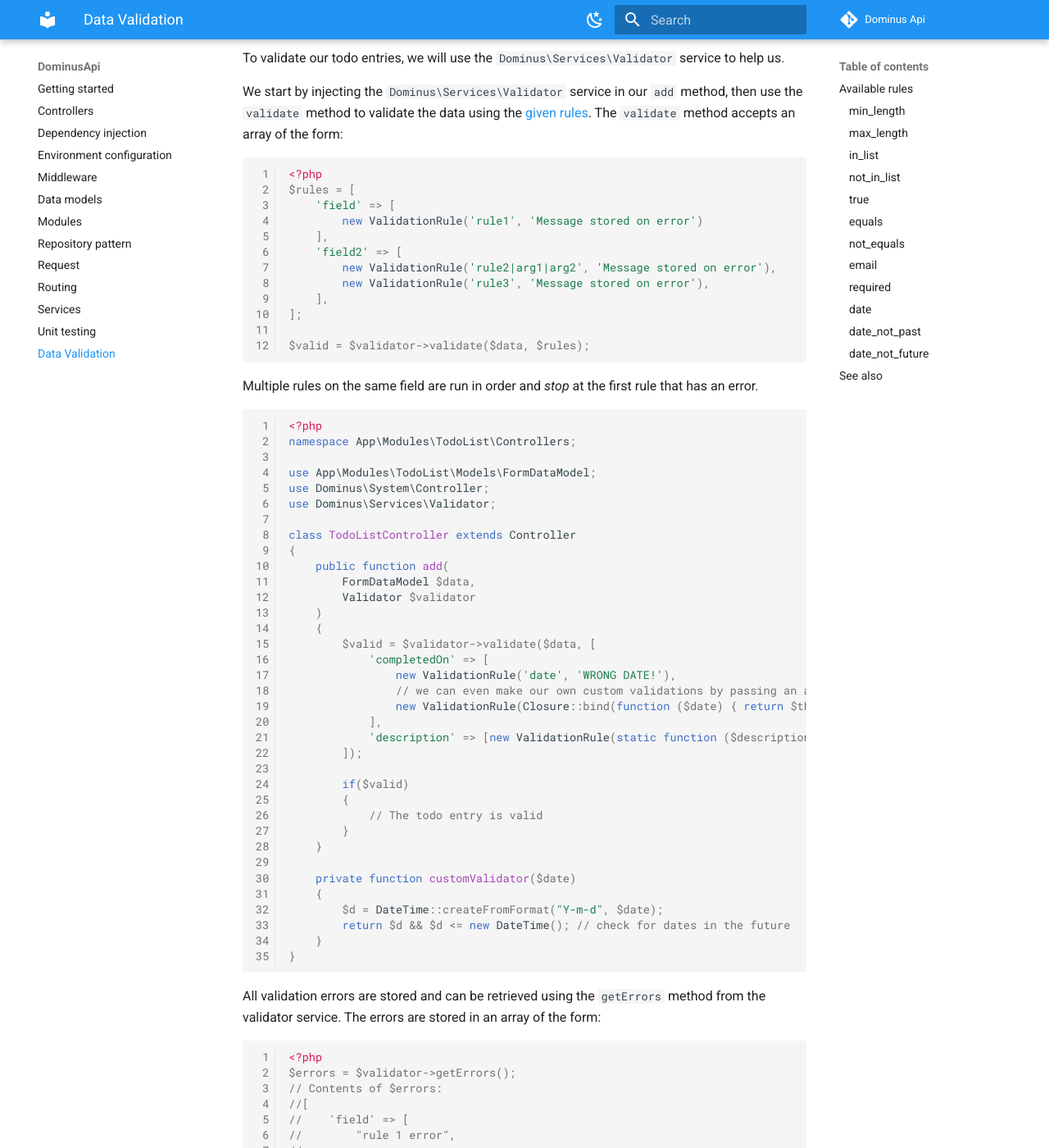
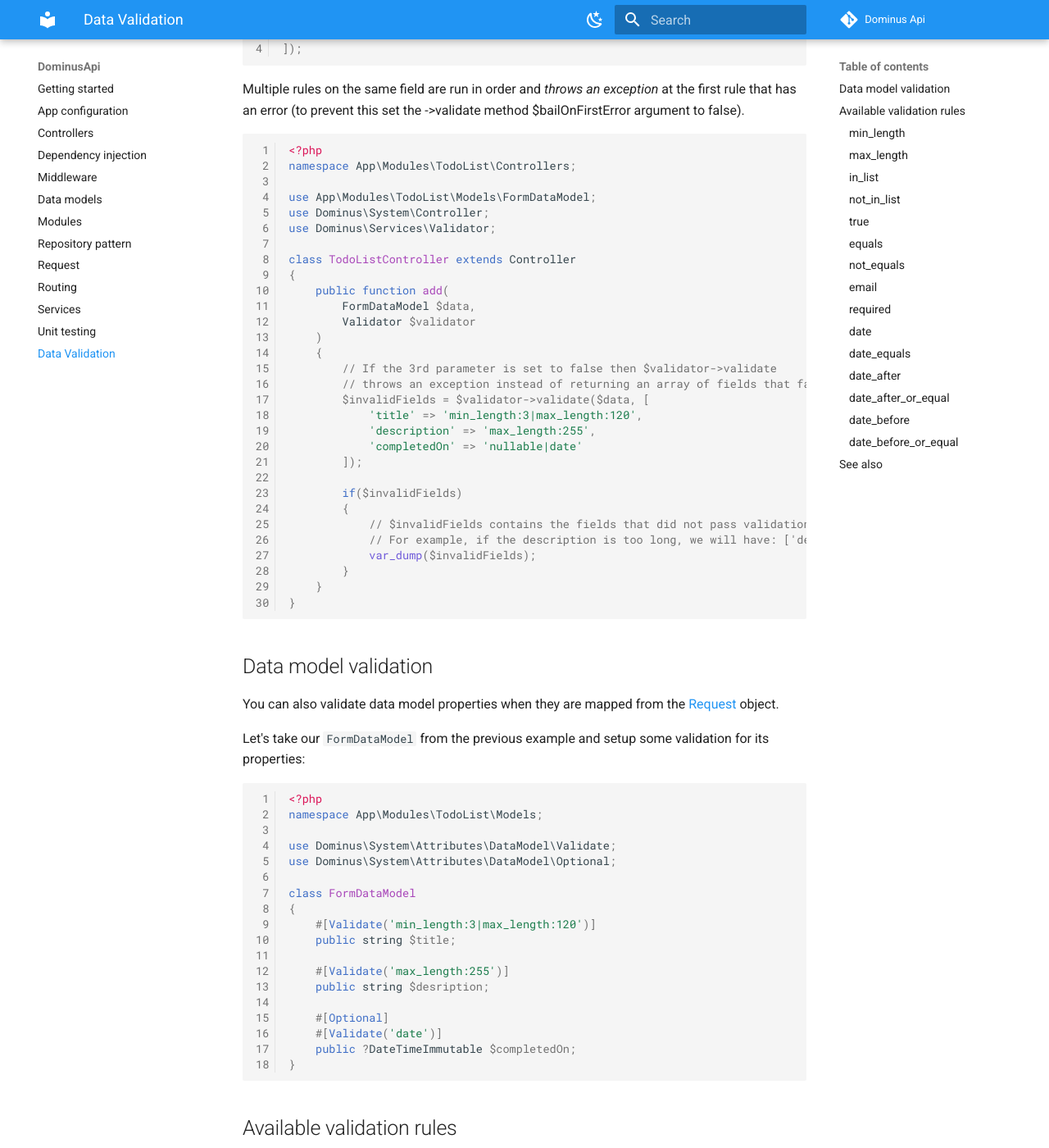
Before and after one commit to daniel1919-00/DominusApi, an MkDocs documentation site: the page built from docs/docs/validation.md, in a window 1280 px wide and 1400 px high, scrolled down 785 px. Shown: the whole window at 82% size. Built offline with MkDocs 1.6.1 and Material for MkDocs 9.7.7, drawn with Linux system fonts in a browser that asks for light colours; comment, search, counter and statistics services are not loaded; some of the changed text lies outside the part shown.

Commit message:
* updated docs

````diff
--- a/docs/docs/validation.md
+++ b/docs/docs/validation.md
@@ -17,41 +17,22 @@ use Dominus\System\Attributes\RequestMethod;
 class TodoListController extends Controller
 {
     #[RequestMethod('GET')]
-    public function list()
-    {
-        return [
-            'item 1',
-            'item 2',
-            'item 3'
-        ];
-    }
-
-    public function add()
-    {
-        ...
-    }
+    public function list() {} // retrieves the todo items
+    public function add() {} // adds items to the list
 }
 ```
 
 To validate our todo entries, we will use the `Dominus\Services\Validator` service to help us.
 
-We start by injecting the `Dominus\Services\Validator` service in our `add` method, then use the `validate` method to validate the data using the [given rules](#available-rules).
+We start by injecting the `Dominus\Services\Validator` service in our `add` method, then use the `validate` method to validate the data using the [given rules](#available-validation-rules).
 The `validate` method accepts an array of the form:
 ``` php
 <?php
-$rules = [
-    'field' => [
-        new ValidationRule('rule1', 'Message stored on error')
-    ],
-    'field2' => [
-        new ValidationRule('rule2|arg1|arg2', 'Message stored on error'),
-        new ValidationRule('rule3', 'Message stored on error'),
-    ],
-];
-
-$valid = $validator->validate($data, $rules);
+$invalidFields = $validator->validate($data, [
+    'request_field' => 'date|date_after:tomorrow'
+]);
 ```
-Multiple rules on the same field are run in order and *stop* at the first rule that has an error.
+Multiple rules on the same field are run in order and *throws an exception* at the first rule that has an error (to prevent this set the ->validate method $bailOnFirstError argument to false).
 
 ``` php
 <?php
@@ -68,52 +49,61 @@ class TodoListController extends Controller
         Validator $validator
     )
     {
-        $valid = $validator->validate($data, [
-            'completedOn' => [
-                new ValidationRule('date', 'WRONG DATE!'),
-                // we can even make our own custom validations by passing an anonymous function
-                new ValidationRule(Closure::bind(function ($date) { return $this->customValidator($date); }, $this) , 'CUSTOM VALIDATOR FAIL')
-            ],
-            'description' => [new ValidationRule(static function ($description) { return strlen($description) < 100; }, 'Description too large!')]
+        // If the 3rd parameter is set to false then $validator->validate
+        // throws an exception instead of returning an array of fields that failed 1 or more rules
+        $invalidFields = $validator->validate($data, [
+            'title' => 'min_length:3|max_length:120',
+            'description' => 'max_length:255',
+            'completedOn' => 'nullable|date'
         ]);
 
-        if($valid)
+        if($invalidFields)
         {
-            // The todo entry is valid
+            // $invalidFields contains the fields that did not pass validation and the corresponding rules that failed.
+            // For example, if the description is too long, we will have: ['description' => ['max_length']]
+            var_dump($invalidFields);
         }
-    }
-
-    private function customValidator($date)
-    {
-        $d = DateTime::createFromFormat("Y-m-d", $date);
-        return $d && $d <= new DateTime(); // check for dates in the future
     }
 }
 ```
 
-All validation errors are stored and can be retrieved using the `getErrors` method from the validator service.
-The errors are stored in an array of the form:
+## Data model validation
+
+You can also validate data model properties when they are mapped from the [Request](request.md) object.
+
+Let's take our `FormDataModel` from the previous example and setup some validation for its properties:
+
 ``` php
 <?php
-$errors = $validator->getErrors();
-// Contents of $errors:
-//[
-//    'field' => [
-//        "rule 1 error",
-//        ...
-//        "rule n error"
-//    ],
-//    ...
-//    'field n' => [...]
-//]
+namespace App\Modules\TodoList\Models;
+
+use Dominus\System\Attributes\DataModel\Validate;
+use Dominus\System\Attributes\DataModel\Optional;
+
+class FormDataModel
+{
+    #[Validate('min_length:3|max_length:120')]
+    public string $title;
+
+    #[Validate('max_length:255')]
+    public string $desription;
+
+    #[Optional]
+    #[Validate('date')]
+    public ?DateTimeImmutable $completedOn;
+}
 ```
 
-The `getErrors` method also accepts an optional filter in order to get the errors for a specific field.
 
-## Available rules
+## Available validation rules
 
 Below is a list of all the available validation rules.
-Rule arguments are separated by the following character: `|`.
+
+Rules are separated using the pipe character `|`
+
+Rule arguments are separated by a semicolon: `:`.
+
+Example: `min_length:5|max_length:200`
 
 * [min_length](#minlength)
 * [max_length](#maxlength)
@@ -125,28 +115,44 @@ Rule arguments are separated by the following character: `|`.
 * [required](#required)
 * [email](#email)
 * [date](#date)
-* [date_not_past](#datenotpast)
-* [date_not_future](#datenotfuture)
+* [date_equals](#dateequals)
+* [date_after](#dateafter)
+* [date_after_or_equal](#dateafterorequal)
+* [date_before](#datebefore)
+* [date_before_or_equal](#datebeforeorequal)
 
 ### min_length
-`min_length|5`
+`min_length:[length]`
 
 Verifies that the field value is *greater than or equal* to the given length.
 
+Positional Arguments:
+* [Required] the minimum length. Example: `min_length:10`
+
 ### max_length
-`max_length|120`
+`max_length:[length]`
 
 Verifies that the field value is *less than or equal* to the given length.
 
+Positional Arguments:
+* [Required] the maximum length. Example: `min_length:200`
+
 ### in_list
-`in_list|<value1>, <value2>, <value3>`
+`in_list:[comma separated items]`
 
 Verifies that the field value *is* contained in the given list.
 
+Positional Arguments:
+* [Required] A list of items to check the validated field against. Example: `in_list:item1, item2, item3`
+
 ### not_in_list
-`not_in_list|<value1>, <value2>, <value3>`
+`not_in_list:[comma separated items]`
 
 Verifies that the field value *is not* contained in the given list.
+
+Positional Arguments:
+* [Required] A list of items to check the validated field against. Example: `in_list:item1, item2, item3`
+
 
 ### true
 `true`
@@ -154,14 +160,20 @@ Verifies that the field value *is not* contained in the given list.
 Verifies that the field value has a `true` boolean value.
 
 ### equals
-`equals|<static-value>`
+`equals:[value]`
 
 Verifies that the field value equals the provided static value.
 
+Positional Arguments:
+* [Required] The value to check the validated field against. Example: `equals:27`
+
 ### not_equals
-`not_equals|<static-value>`
+`not_equals:[value]`
 
 Verifies that the field value does not equal the provided static value.
+
+Positional Arguments:
+* [Required] The value to check the validated field against. Example: `not_equals:27`
 
 ### email
 `email`
@@ -175,26 +187,55 @@ If you need more advanced validation, you may want to use a custom validator.
 Verifies that the field exists and is not empty.
 
 ### date
-`date|<date-format>`
+`date:[format]`
 
-Verifies that the date is valid under the DateTime class.
-By default, the `Y-m-d` date format is assumed.
-You can change the parsed format by passing it along with the rule like so: `date|d-m-Y`.
+The validated field value will be verified by using the PHP `strtotime` function.
 
-### date_not_past
-`date_not_past|<date-format>`
+Positional Arguments:
+* [Optional] format to validate against. Example: `date:Y-m-d`
 
-Verifies that the date is valid under the DateTime class and is not in the past.
-By default, the `Y-m-d` date format is assumed.
-You can change the parsed format by passing it along with the rule like so: `date_not_past|d-m-Y`.
+### date_equals
+`date_equals:[datetime]:[format]`
 
-### date_not_future
-`date_not_future|<date-format>`
+The validated field must be equal to the given date. The dates will be parsed and validated by the PHP `strtotime` function.
 
-Verifies that the date is valid under the DateTime class and is not in the future.
-By default, the `Y-m-d` date format is assumed.
-You can change the parsed format by passing it along with the rule like so: `date_not_future|d-m-Y`.
+Positional Arguments:
+* [Optional] a string that can be parsed by the PHP `strtotime` function. Example: `date_equals:+2 days`
+* [Optional] compares the dates using the given date format. Example: `date_equals:+2 days:Y-m-d H\:i`
+
+### date_after
+`date_after:[datetime]`
+
+The validated field must be a value after the given date. The dates will be parsed and validated by the PHP `strtotime` function.
+
+Positional Arguments:
+* [Optional] a string that can be parsed by the PHP `strtotime` function. Example: `date_after:now`
+
+### date_after_or_equal
+`date_after_or_equal:[datetime]`
+
+The validated field must be a value after or equal to the given date. The dates will be parsed and validated by the PHP `strtotime` function.
+
+Positional Arguments:
+* [Optional] a string that can be parsed by the PHP `strtotime` function. Example: `date_after_or_equal:2027-06-07`
+
+### date_before
+`date_before:[datetime]`
+
+The validated field must be a value preceding the given date. The dates will be parsed and validated by the PHP `strtotime` function.
+
+Positional Arguments:
+* [Optional] a string that can be parsed by the PHP `strtotime` function. Example: `date_before:2002-06-07`
+
+### date_before_or_equal
+`date_before_or_equal:[datetime]`
+
+The validated field must be a value preceding or equal to the given date. The dates will be parsed and validated by the PHP `strtotime` function.
+
+Positional Arguments:
+* [Optional] a string that can be parsed by the PHP `strtotime` function. Example: `date_before_or_equal:2002-06-07`
 
 ## See also
 
 [Handling requests](request.md)
+[Data models](models.md)
````
Also changed, not shown: docs/docs/configuration.md (renamed from docs/docs/environment configuration.md, +20 -9 lines), docs/docs/request.md (+7 -2 lines), 3 other files.
